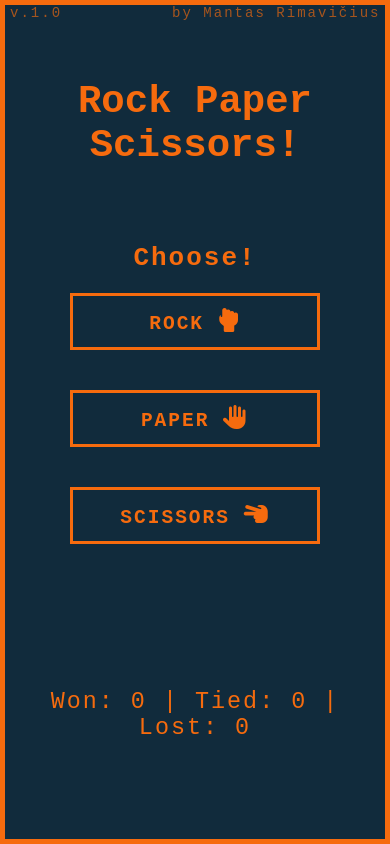
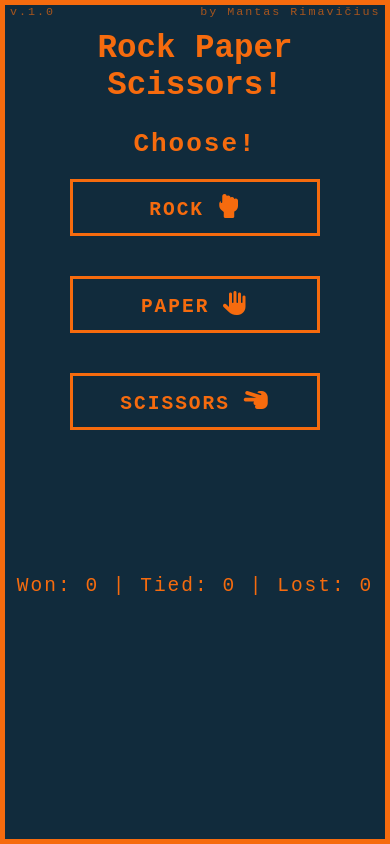
Before and after one commit to mrimavicius/Rock-Paper-Scissors-Game, a plain HTML site: page index.html in a window 390 px wide. Drawn offline with Linux system fonts and the light colour scheme.

Commit message:
mobile media v2

```diff
--- a/style.css
+++ b/style.css
@@ -110,7 +110,12 @@ footer {
     }
 
     .game h1 {
-        padding: 75px 20px;
+        font-size: 2.5em;
+        padding: 25px 20px;
+    }
+
+    .game p {
+        font-size: 1.5em;
     }
 
     .counter-bar {
```
